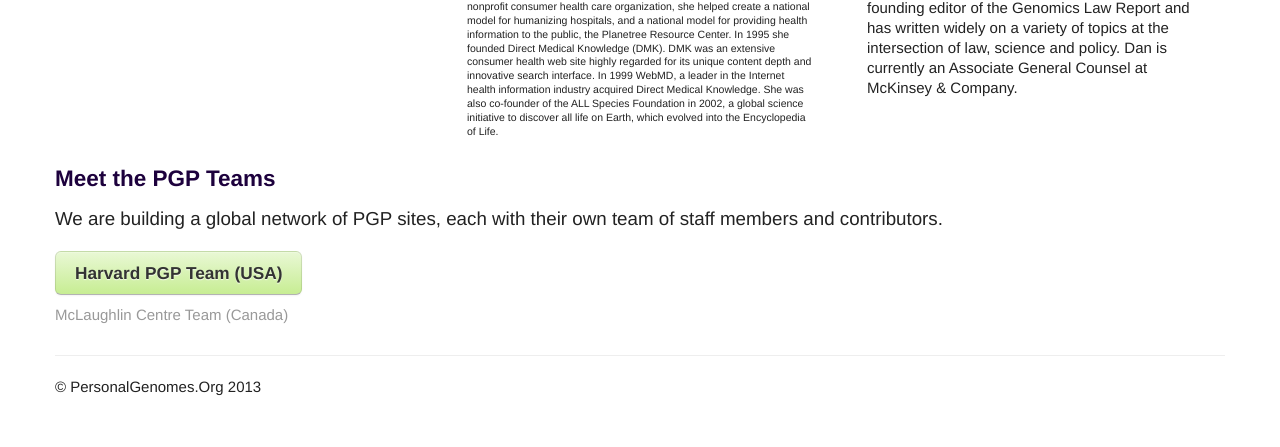
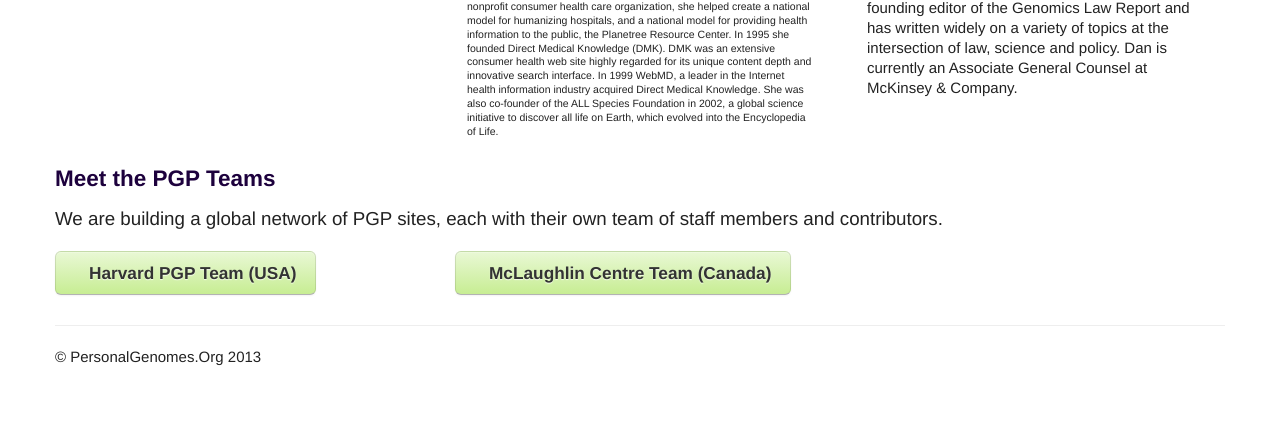
Before and after one commit to geochurch/www_personalgenomes_org, a Django app: page /people in a window 1280 px wide. Shown: the part 1195-1642 px from the top of the page. After the commit the page ends 1561 px from the top, so only its background shows below. Run offline with Django 3.2, Linux system fonts and the light colour scheme; some libraries are stand-ins or nearby versions.

Commit message:
Adjust text main page & mission. Add McLaughlin btn to people.

```diff
--- a/templates/www_personalgenomes_org/index.html
+++ b/templates/www_personalgenomes_org/index.html
@@ -148,7 +148,7 @@
       </div>
       <div class="span4">
         <h2>Open Data</h2>
-        <p>Open data is a critical component of the scientific method, but genomes are both identifiable and predictive. As a result, most studies can't freely share their data for privacy reasons. The PGP's public data is a common ground for researchers to discuss the genomes and human biology.
+        <p>Open data is a critical component of the scientific method, but genomes are both identifiable and predictive. As a result, many studies choose to withhold data from participants and restrict access to researchers.  The PGP's public data is a common ground to collaborate and improve knowledge about genomes.
         <p><a class="btn" href="/data">Use PGP data <i class="icon-angle-right"></i></a></p>
       </div>
       <div class="span4">
--- a/templates/www_personalgenomes_org/mission.html
+++ b/templates/www_personalgenomes_org/mission.html
@@ -22,7 +22,7 @@
 
 <p>We will grow this exceptional public resource by seeding a cohort of well-consented individuals with extensive genomic data and then invite a network of researchers to recruit from this cohort for additional phenotyping and molecular profiling, under the condition that they return computable datasets to the research participants.  These participants, in turn, may donate their data to the public domain for others to use and thereby reinforcing the virtuous circle of sharing.</p>
 
-<p>We will encourage widespread use of the public data resource for scientific research, education, prototyping new commercial products and services, benchmarking and standardization, personal use and many other possibilities.</p>
+<p>We will encourage widespread use of the public data resource for scientific research, education, prototyping new products and services, benchmarking and standardization, personal and commercial use and many other possibilities.</p>
 
 </div>
 {% endblock main %}
--- a/templates/www_personalgenomes_org/people.html
+++ b/templates/www_personalgenomes_org/people.html
@@ -60,8 +60,13 @@
 
 <p class="lead">We are building a global network of PGP sites, each with their own team of staff members and contributors.</p>
 
-<p><a class="btn btn-large" href="{% url 'harvard:people' %}">Harvard PGP Team (USA)</a></p>
-
-<p class="muted">McLaughlin Centre Team (Canada)</p>
+<div class="row-fluid">
+  <div class="span4">
+    <p><a class="btn btn-large" href="{% url 'harvard:people' %}"><i class="icon-double-angle-right">  </i>Harvard PGP Team (USA)</a></p>
+  </div>
+  <div class="span4">
+    <p><a class="btn btn-large" href="{% url 'mclaughlin_centre:index' %}"><i class="icon-double-angle-right">  </i>McLaughlin Centre Team (Canada)</a></p>
+  </div>
+</div>
 
 {% endblock main %}
```
